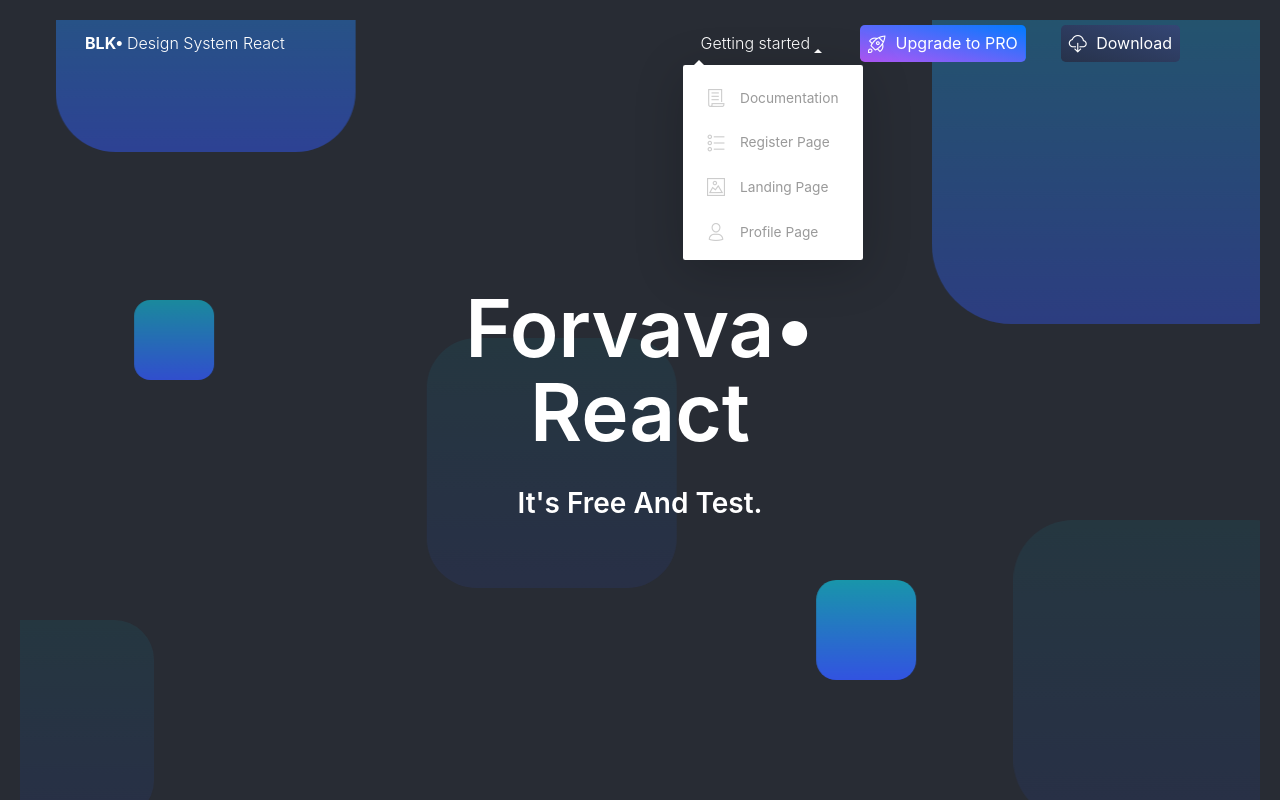
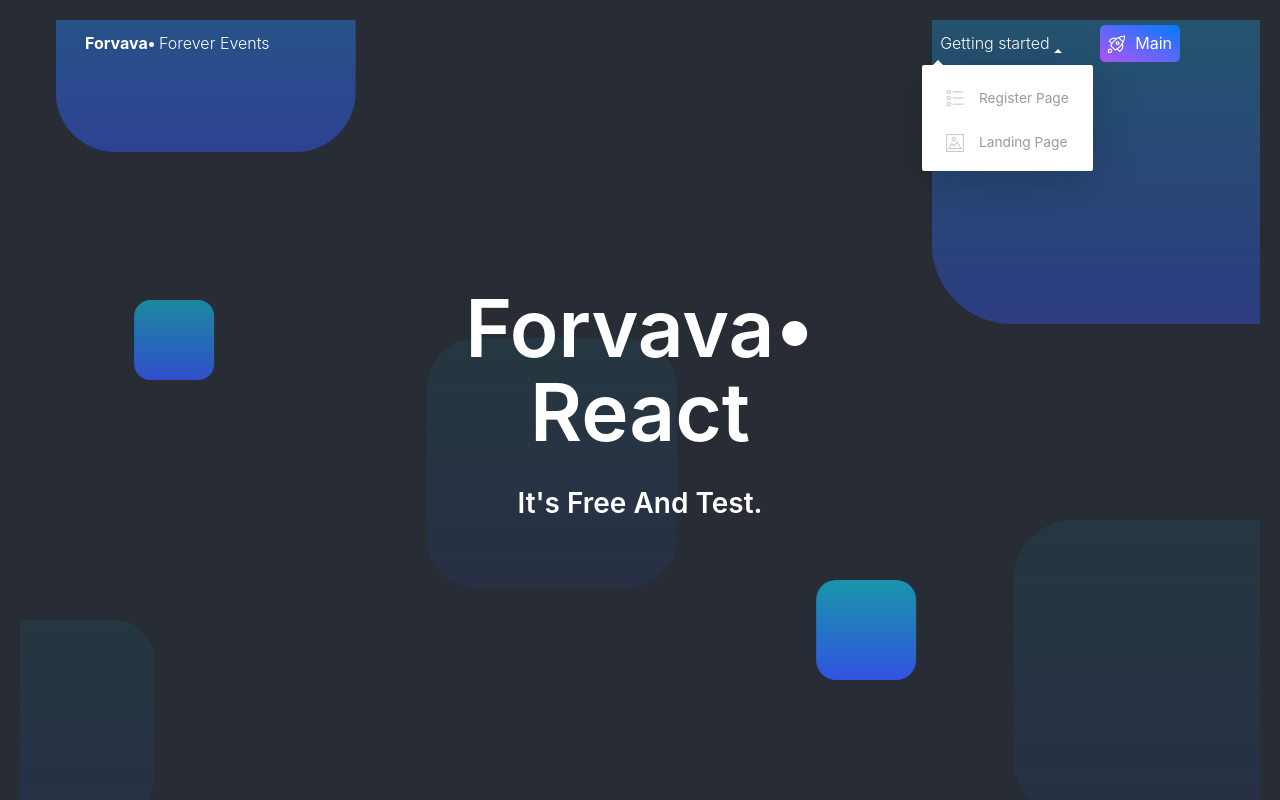
Before and after one commit to aloha-fim/docker_react_python_frontend, a React (Create React App) app: page / in a window 1280 px wide. Both pictures are taken after a click on the link "Getting started". Shown: the top 800 px of the page. Built offline with nearby package versions, Linux system fonts and the light colour scheme.

Commit message:
visual change

```diff
--- a/src/components/indexnavbar/IndexNavbar.js
+++ b/src/components/indexnavbar/IndexNavbar.js
@@ -81,11 +81,11 @@ export default function IndexNavbar() {
       <Container>
         <div className="navbar-translate">
           <NavbarBrand to="/" tag={Link} id="navbar-brand">
-            <span>BLK• </span>
-            Design System React
+            <span>Forvava• </span>
+            Forever Events
           </NavbarBrand>
           <UncontrolledTooltip placement="bottom" target="navbar-brand">
-            Designed and Coded by Creative Tim
+            Forvava Now and Forever
           </UncontrolledTooltip>
           <button
             aria-expanded={collapseOpen}
@@ -172,22 +172,22 @@ export default function IndexNavbar() {
                 Getting started
               </DropdownToggle>
               <DropdownMenu className="dropdown-with-icons">
-                <DropdownItem href="https://demos.creative-tim.com/blk-design-system-react/#/documentation/overview">
+                {/* <DropdownItem href="https://demos.creative-tim.com/blk-design-system-react/#/documentation/overview">
                   <i className="tim-icons icon-paper" />
                   Documentation
-                </DropdownItem>
-                <DropdownItem tag={Link} to="/register-page">
+                </DropdownItem> */}
+                <DropdownItem tag={Link} to="/auth">
                   <i className="tim-icons icon-bullet-list-67" />
                   Register Page
                 </DropdownItem>
-                <DropdownItem tag={Link} to="/landing-page">
+                <DropdownItem tag={Link} to="/display">
                   <i className="tim-icons icon-image-02" />
                   Landing Page
                 </DropdownItem>
-                <DropdownItem tag={Link} to="/profile-page">
+                {/* <DropdownItem tag={Link} to="/profile-page">
                   <i className="tim-icons icon-single-02" />
                   Profile Page
-                </DropdownItem>
+                </DropdownItem> */}
               </DropdownMenu>
             </UncontrolledDropdown>
             <NavItem>
@@ -195,12 +195,12 @@ export default function IndexNavbar() {
                 className="nav-link d-none d-lg-block"
                 color="primary"
                 target="_blank"
-                href="https://www.creative-tim.com/product/blk-design-system-pro-react?ref=bdsr-user-archive-index-navbar-upgrade-pro"
+                href="https://react-python-frontend.onrender.com/"
               >
-                <i className="tim-icons icon-spaceship" /> Upgrade to PRO
+                <i className="tim-icons icon-spaceship" /> Main
               </Button>
             </NavItem>
-            <NavItem>
+            {/* <NavItem>
               <Button
                 className="nav-link d-none d-lg-block"
                 color="default"
@@ -208,7 +208,7 @@ export default function IndexNavbar() {
               >
                 <i className="tim-icons icon-cloud-download-93" /> Download
               </Button>
-            </NavItem>
+            </NavItem> */}
           </Nav>
         </Collapse>
       </Container>
```
